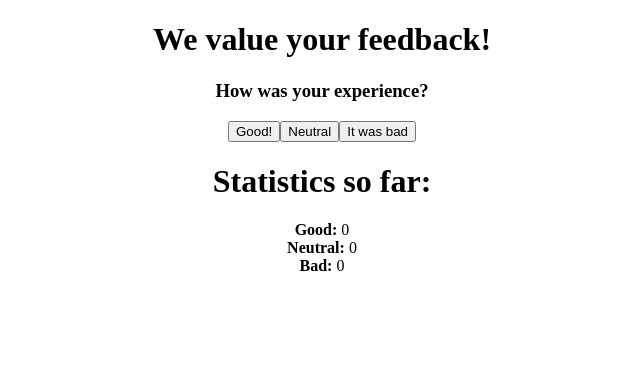
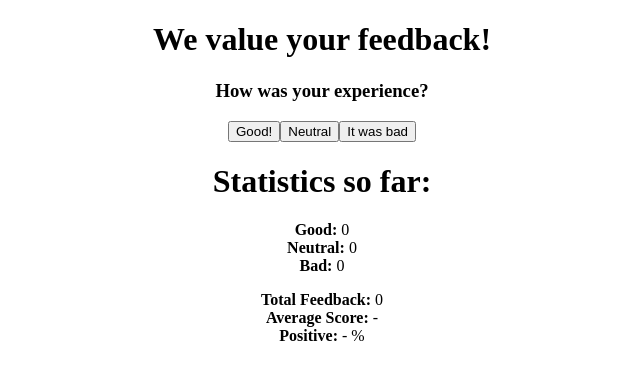
Before and after one commit to wrongpixels/fsopen-2025, a React (Vite) app in the folder part1/unicafe/: page / in a window 1280 px wide. Shown: the top 380 px of the page, without its empty margins (318-958 px from the left). Built offline with nearby package versions, Linux system fonts and the light colour scheme.

Commit message:
Exercise 1.7

```diff
--- a/part1/unicafe/src/App.jsx
+++ b/part1/unicafe/src/App.jsx
@@ -1,41 +1,50 @@
 import { useState } from 'react'
 
 const App = () => {
-    // save clicks of each button to its own state
-    const [good, setGood] = useState(0)
-    const [neutral, setNeutral] = useState(0)
-    const [bad, setBad] = useState(0)
-
-    const addFeedback = (type) => {
-        if (type === 'good')
+    const [good, setGood] = useState(0);
+    const [neutral, setNeutral] = useState(0);
+    const [bad, setBad] = useState(0);
+    const [total, setTotal] = useState(0);
+    const [totalVoteValues, setVoteValues] = useState(0);
+    const addFeedback = (vote) => {
+        const newTotal = total + 1;
+        setTotal(newTotal);
+        setVoteValues(totalVoteValues + vote);
+        if (vote === 1)
         {
             setGood(good + 1);
         }
-        if (type === 'neutral')
+        if (vote === 0)
         {
             setNeutral(neutral + 1);
         }
-        if (type === 'bad')
+        if (vote === -1)
         {
             setBad(bad + 1);
         }
     }
+    const average = total === 0? '-': totalVoteValues / total;
+    const percentage = total===0? '- ': good * 100 / total;
 
     return (
         <div style={{ textAlign: 'center' }}>
             <h1>We value your feedback!</h1>
             <h3>How was your experience?</h3>
             <div>
-                <DrawButton action={() => addFeedback('good')} text={'Good!'}/>
-                <DrawButton action={() => addFeedback('neutral')} text={'Neutral'}/>
-                <DrawButton action={() => addFeedback('bad')} text={'It was bad'}/>
+                <DrawButton action={() => addFeedback(1)} text={'Good!'}/>
+                <DrawButton action={() => addFeedback(0)} text={'Neutral'}/>
+                <DrawButton action={() => addFeedback(-1)} text={'It was bad'}/>
             </div>
             <h1>Statistics so far:</h1>
             <div>
                 <b>Good:</b> {good}<br/>
                 <b>Neutral:</b> {neutral}<br/>
                 <b>Bad:</b> {bad}<br/>
-
+                <p>
+                    <b>Total Feedback:</b> {total}<br/>
+                    <b>Average Score: </b> {average}<br/>
+                    <b>Positive: </b> {percentage}%
+                </p>
             </div>
         </div>
     )
@@ -43,8 +52,7 @@ const App = () => {
 
 const DrawButton = ({action, text}) => {
     return (
-    <button onClick={action}>{text}</button>
+        <button onClick={action}>{text}</button>
     )
 }
-
 export default App
```
Also changed, not shown: 2 other files (tests, documents, lock files or other folders).
